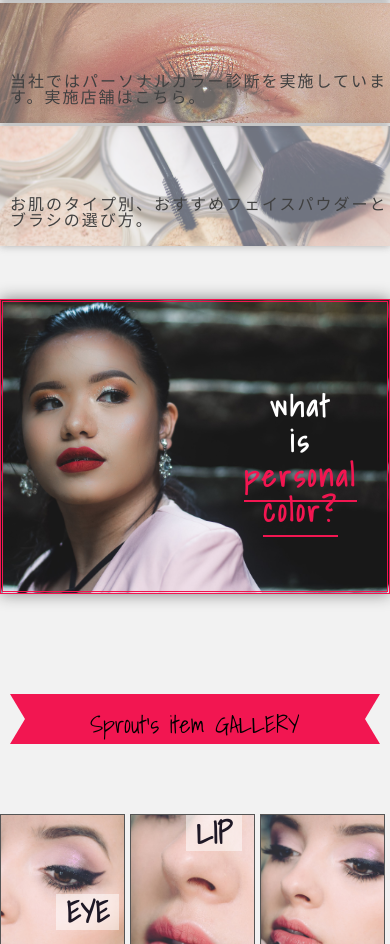
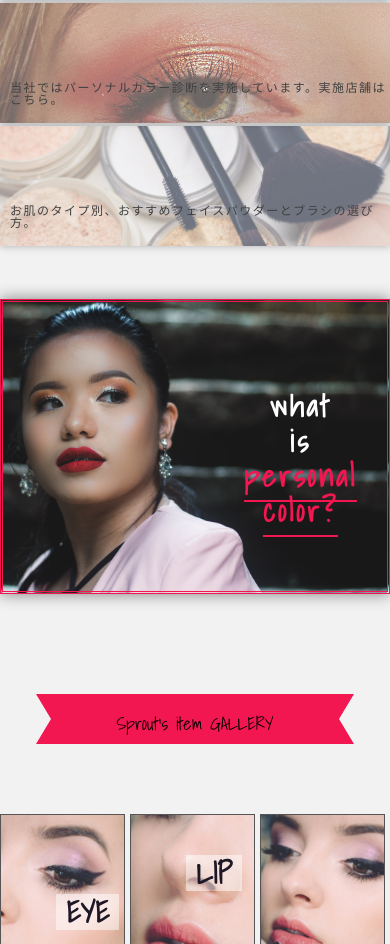
Before and after one commit to takiomebae/cosme_sprout, a plain HTML site: page index.html in a window 390 px wide. Shown: the part 1504-2448 px from the top of the page. Drawn offline with Linux system fonts and the light colour scheme.

Commit message:
responsive

```diff
--- a/css/style.css
+++ b/css/style.css
@@ -95,7 +95,6 @@ header span {
   margin-bottom: 50px;
   color: #F21651;
   font-family: 'Shadows Into Light', cursive;
-
 }
 
 section h1 {
@@ -182,6 +181,15 @@ section .news {
 
 
 @media(max-width:768px) {
+  p {
+    font-size: 12px;
+  }
+
+  #about h2 {
+    font-size: 2em;
+    margin-bottom: 10px;
+  }
+
   header {
     width: 100vw;
     height: 110vh;
@@ -333,7 +341,6 @@ section .news {
 
 }
 
-
 .personal a:hover {
   opacity: 0.85;
   filter: none;
@@ -446,7 +453,7 @@ section .news {
 
   .conB h1 {
     margin-top: 20px;
-    font-size: 24px;
+    font-size: 18px;
   }
 
   .conB .eyelipface a {
@@ -484,7 +491,7 @@ section .news {
 
   .conB .eyelipface a .lip {
     left: 45%;
-    top: 42%;
+    top: 122%;
   }
 
   .conB .eyelipface a .face {
```
